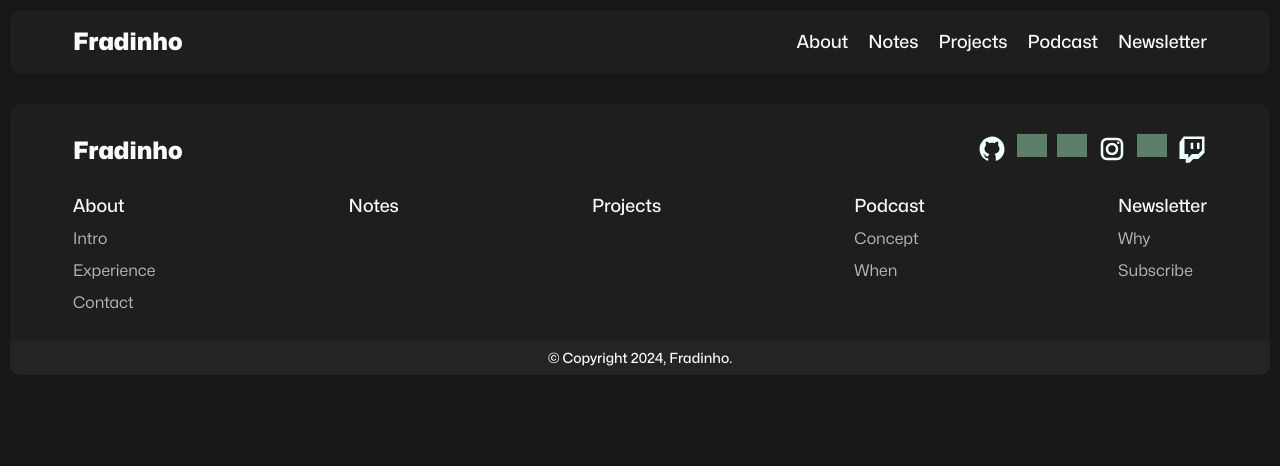
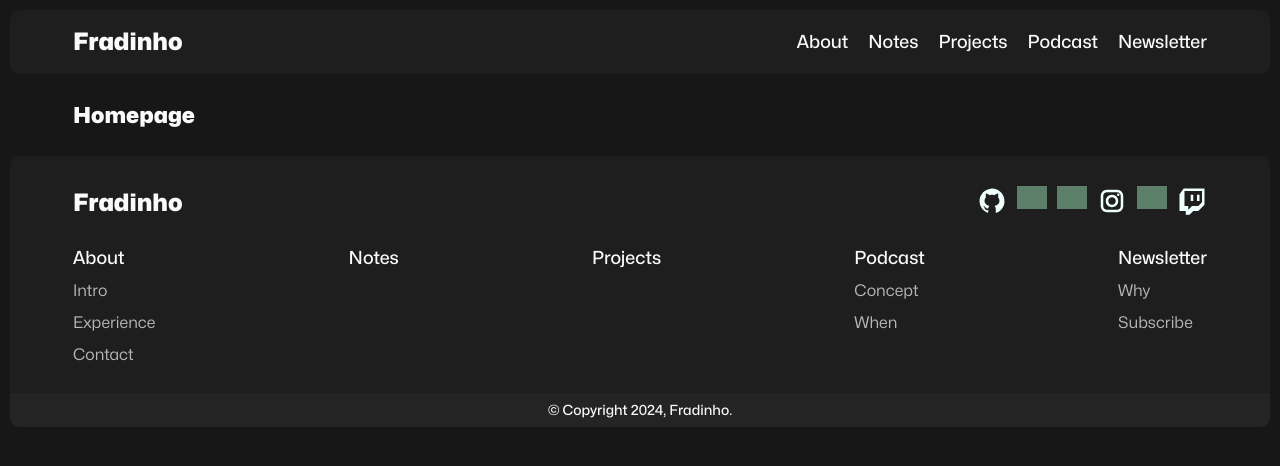
Before and after one commit to dafradinho/website, a Vue app: page / in a window 1280 px wide. Shown: the top 466 px of the page. Built offline with nearby package versions, Linux system fonts and the light colour scheme; grey boxes are pictures that could not be loaded.

Commit message:
Changed headings and added json file as data

```diff
--- a/src/components/Footer.vue
+++ b/src/components/Footer.vue
@@ -13,7 +13,7 @@ onMounted(() => {
   <footer>
     <div class="wrapper">
       <div class="footer-top">
-        <h1 class="logo"><a href="#">Fradinho</a></h1>
+        <p class="logo"><a href="#">Fradinho</a></p>
         <div class="socials">
           <ul>
             <li>
--- a/src/components/Header.vue
+++ b/src/components/Header.vue
@@ -4,7 +4,7 @@
   <header>
     <div class="wrapper">
       <div class="header-content">
-        <h1 class="logo"><a href="#">Fradinho</a></h1>
+        <p class="logo"><a href="#">Fradinho</a></p>
         <nav>
           <ul>
             <li><a href="#">About</a></li>
--- a/src/components/Home.vue
+++ b/src/components/Home.vue
@@ -1,9 +1,24 @@
-<script setup></script>
+<script setup>
+import { ref } from "vue";
+import json from "../json/home.json";
+
+const data = ref({
+  json,
+});
+</script>
 
 <template>
-  <div class="home wrapper"></div>
+  <div class="home wrapper">
+    <h1>{{ data.json.title }}</h1>
+  </div>
 </template>
 
 <style lang="scss" scoped>
 @import "../styles/globals.scss";
+
+.home {
+  h1 {
+    font-size: 22px;
+  }
+}
 </style>
--- /dev/null
+++ b/src/json/home.json
@@ -0,0 +1,3 @@
+{
+  "title": "Homepage"
+}
--- a/src/styles/globals.scss
+++ b/src/styles/globals.scss
@@ -3,21 +3,10 @@
 h1,
 h2,
 h3,
-h4 {
+h4,
+h5,
+h6 {
   font-weight: 900;
-}
-
-h1 {
-  font-size: 24px;
-}
-h2 {
-  font-size: 22px;
-}
-h3 {
-  font-size: 20px;
-}
-h4 {
-  font-size: 18px;
 }
 
 a,
@@ -33,15 +22,23 @@ a {
   text-decoration: none;
 }
 
+.logo {
+  font-weight: 900;
+  font-size: 24px;
+}
+
 [data-dark] {
   h1,
   h2,
   h3,
   h4,
+  h5,
+  h6,
   p,
   a {
     color: $white;
   }
+  // might change to *
 
   header {
     background-color: $grey-dark;
```
